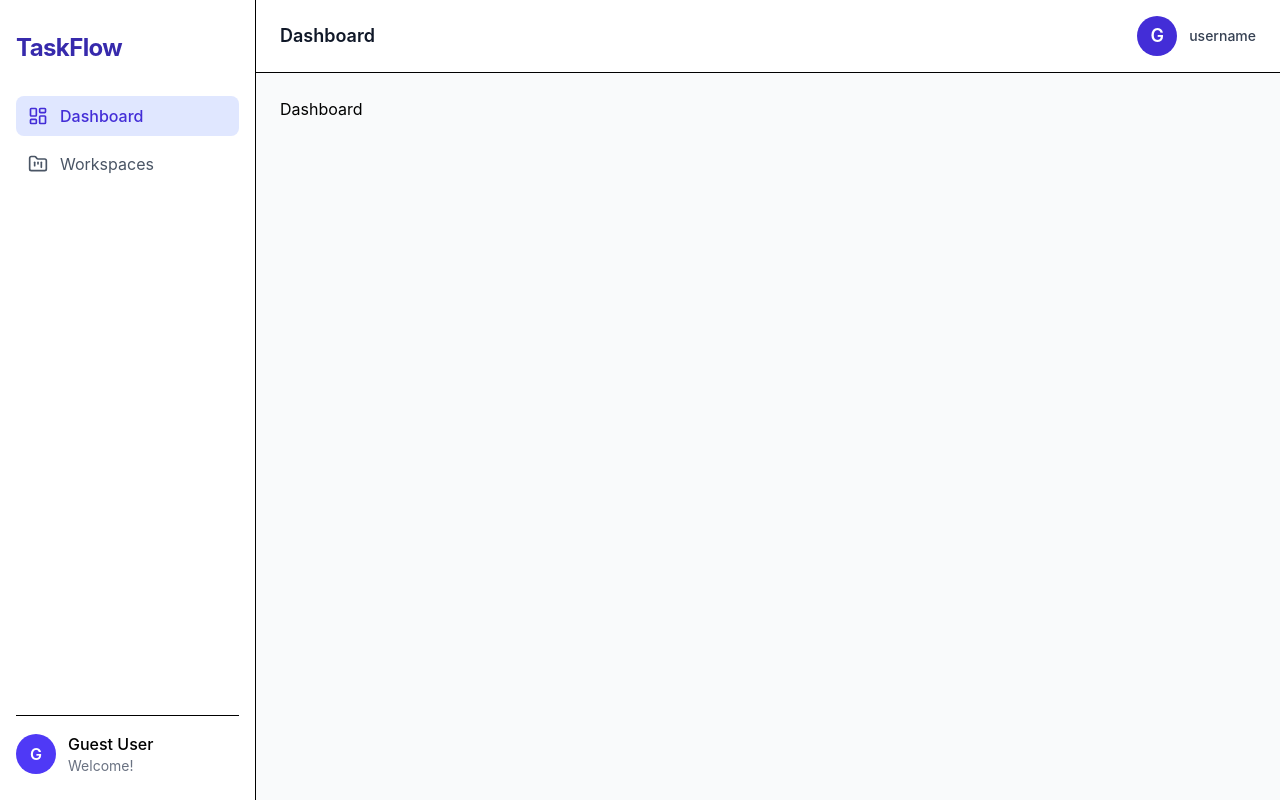
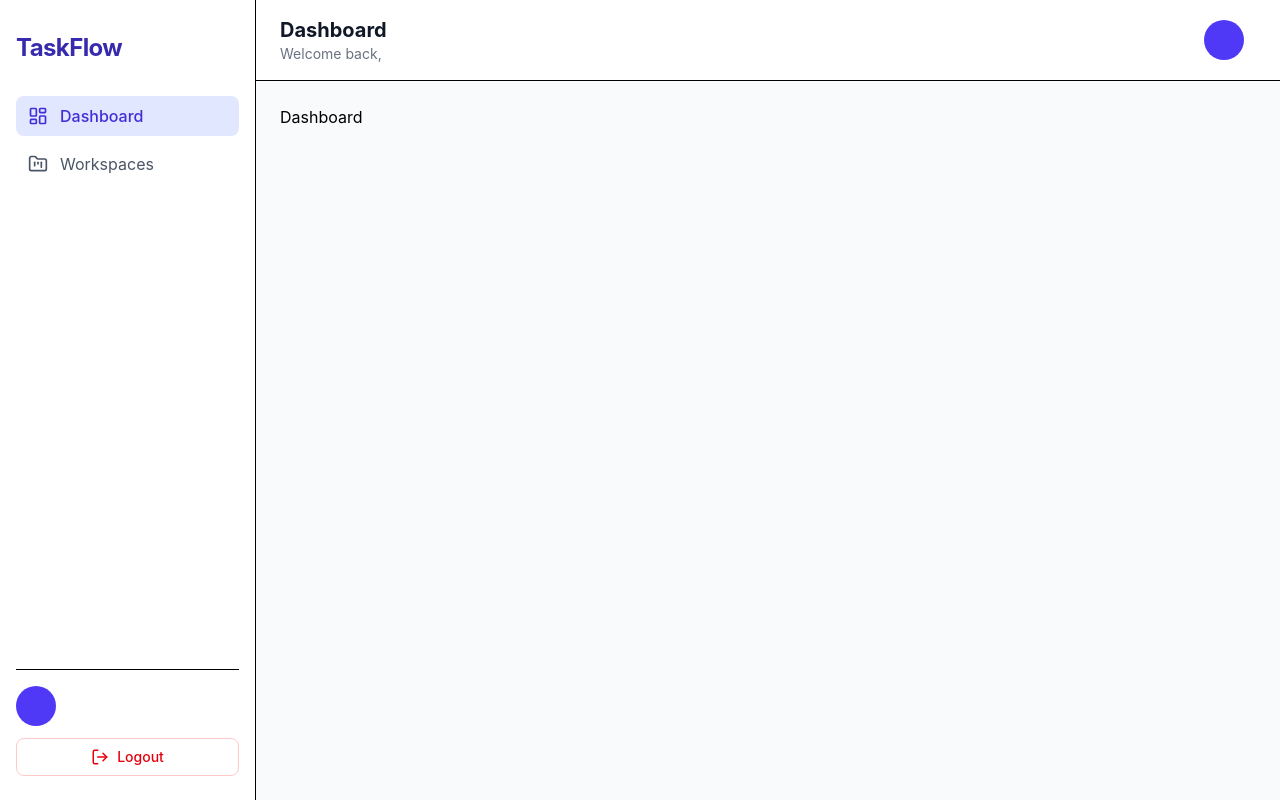
Before and after one commit to im-lunar/TaskFlow, a React (Vite) app in the folder client/: page /dashboard in a window 1280 px wide. Built offline with nearby package versions, Linux system fonts and the light colour scheme; no server answers; sample sign-in values are in the browser's storage.

Commit message:
feat(AuthContext): Built Authentication Context and implemented it inside the components using Custom hook

```diff
--- a/client/src/api/axios.ts
+++ b/client/src/api/axios.ts
@@ -7,4 +7,14 @@ const api = axios.create({
     }
 });
 
+api.interceptors.request.use((config) => {
+    const token = localStorage.getItem("taskflow_token");
+
+    if (token) {
+        config.headers.Authorization = `Bearer ${token}`;
+    }
+
+    return config;
+});
+
 export default api;
--- a/client/src/components/layout/Sidebar.tsx
+++ b/client/src/components/layout/Sidebar.tsx
@@ -1,7 +1,16 @@
-import { LayoutDashboard, FolderKanban } from "lucide-react";
-import { NavLink } from "react-router-dom";
+import { LayoutDashboard, FolderKanban, LogOut } from "lucide-react";
+import { NavLink, useNavigate } from "react-router-dom";
+import { useAuth } from "../../hooks/useAuth";
 
 function Sidebar() {
+    const { user, loading, logout } = useAuth();
+
+    const navigate = useNavigate();
+
+    const handleLogout = () => {
+        logout();
+        navigate("/login");
+    }
 
     const navItems = [
         {
@@ -18,10 +27,13 @@ function Sidebar() {
 
     const baseClass = "flex items-center gap-3 px-3 py-2 rounded-lg transition-colors";
 
-    const user = {
-        name: "Guest User",
-        subtitle: "Welcome!"
-    }
+    if (loading) {
+    return (
+        <aside className="w-64 border-r p-6">
+            Loading...
+        </aside>
+    );
+}
 
     return (
     <aside className="w-64 border-r flex flex-col justify-between px-4 py-6">
@@ -56,19 +68,28 @@ function Sidebar() {
         <div className="border-t pt-4">
             <div className="flex items-center gap-3">
                 <div className="w-10 h-10 rounded-full bg-indigo-600 text-white flex items-center justify-center font-semibold">
-                    {user.name.charAt(0)}
+                    {user?.name.charAt(0).toUpperCase()}
                 </div>
 
                 <div className="flex flex-col">
-                    <span className="font-medium text-grey-900">
-                        {user.name}
+                    <span className="font-medium text-gray-900">
+                        {user?.name}
                     </span>
 
                     <span className="text-sm text-gray-500">
-                        {user.subtitle}
+                        {user?.email}
                     </span>
+
                 </div>
             </div>
+
+            <button
+                onClick={handleLogout}
+                className="mt-3 flex w-full items-center justify-center gap-2 rounded-lg border border-red-200 px-3 py-2 text-sm font-medium text-red-600 transition-colors hover:bg-red-50"
+            >
+                <LogOut size={18} />
+                Logout
+            </button>
         </div>
     </aside>
     )
--- a/client/src/components/layout/TopNavbar.tsx
+++ b/client/src/components/layout/TopNavbar.tsx
@@ -1,18 +1,47 @@
+import { useAuth } from "../../hooks/useAuth";
+
 function TopNavbar() {
+
+    const { user, loading } = useAuth();
+
+    if (loading) {
+        return (
+            <header className="flex items-center justify-between py-4 px-6 border-b bg-white">
+                <div className="h-6 w-32 bg-gray-200 rounded animate-pulse"></div>
+
+                <div className="flex items-center gap-3">
+                    <div className="w-10 h-10 rounded-full bg-gray-200 animate-pulse"></div>
+                    <div className="h-4 w-24 bg-gray-200 rounded animate-pulse"></div>
+                </div>
+            </header>
+        );
+    }
+
     return (
-        <header className="flex items-center justify-between py-4 px-6 border-b">
-            <div className="text-lg font-semibold text-gray-900">
-                Dashboard
+        <header className="flex items-center justify-between py-4 px-6 border-b bg-white">
+            <div>
+                <h1 className="text-xl font-bold text-gray-900">
+                    Dashboard
+                </h1>
+                <p className="text-sm text-gray-500">
+                    Welcome back, {user?.name}
+                </p>
             </div>
 
             <div className="flex items-center gap-3">
-                <div className="flex items-center justify-center w-10 h-10 rounded-full bg-indigo-700 text-lg font-semibold text-white">
-                    G
+                <div className="flex h-10 w-10 items-center justify-center rounded-full bg-indigo-600 text-lg font-semibold text-white">
+                    {user?.name?.charAt(0).toUpperCase()}
                 </div>
 
-                <span className="text-sm font-medium text-gray-700">
-                    username
-                </span>
+                <div className="flex flex-col">
+                    <span className="text-sm font-semibold text-gray-800">
+                        {user?.name}
+                    </span>
+
+                    <span className="text-xs text-gray-500">
+                        {user?.email}
+                    </span>
+                </div>
             </div>
         </header>
     )
--- /dev/null
+++ b/client/src/context/AuthContext.tsx
@@ -0,0 +1,77 @@
+import { createContext, useEffect, useState, type ReactNode } from "react";
+import { getCurrentUser } from "../services/auth.services";
+
+type User = {
+    id: string;
+    name: string;
+    email: string;
+};
+
+type AuthContextType = {
+    user: User | null;
+    loading: boolean;
+    login: (token: string) => Promise<void>;
+    logout: () => void;
+};
+
+export const AuthContext = createContext<AuthContextType | null>(null);
+
+type AuthProviderProps = {
+    children: ReactNode;
+};
+
+export function AuthProvider ({children}: AuthProviderProps) {
+    const [user, setUser] = useState<User | null>(null);
+    const [loading, setLoading] = useState(true);
+
+    const loadUser = async () => {
+        const token = localStorage.getItem("taskflow_token");
+
+        if (!token) {
+            setUser(null);
+            setLoading(false);
+            return;
+        }
+
+        try{
+            const response = await getCurrentUser();
+
+            setUser(response.user);
+        } catch (error) {
+            console.error(error);
+
+            localStorage.removeItem("taskflow_token");
+            setUser(null);
+        } finally {
+            setLoading(false);
+        }
+    };
+
+    const login = async (token:string) => {
+        localStorage.setItem("taskflow_token", token);
+
+        await loadUser();
+    };
+
+    const logout = () => {
+        localStorage.removeItem("taskflow_token");
+        setUser(null);
+    };
+
+    useEffect(() => {
+        loadUser();
+    }, [])
+
+    return (
+        <AuthContext.Provider
+            value={{
+                user,
+                loading,
+                login,
+                logout
+            }}
+        >
+            {children}
+        </AuthContext.Provider>
+    );
+}
--- /dev/null
+++ b/client/src/hooks/useAuth.ts
@@ -0,0 +1,12 @@
+import { AuthContext } from "../context/AuthContext";
+import { useContext } from "react";
+
+export function useAuth() {
+    const context = useContext(AuthContext);
+
+    if (!context) {
+    throw new Error("useAuth must be used inside AuthProvider");
+    }
+
+    return context;
+}
--- a/client/src/layouts/DashboardLayout.tsx
+++ b/client/src/layouts/DashboardLayout.tsx
@@ -1,8 +1,11 @@
 import { Outlet } from "react-router-dom";
 import Sidebar from "../components/layout/Sidebar";
 import TopNavbar from "../components/layout/TopNavbar";
+import { useState } from "react";
 
 function DashboardLayout() {
+    const [user, setUser] = useState();
+
     return (
     <div className="flex min-h-screen">
         <Sidebar />
--- a/client/src/main.tsx
+++ b/client/src/main.tsx
@@ -3,11 +3,14 @@ import { createRoot } from 'react-dom/client'
 import './index.css'
 import App from './App.tsx'
 import { BrowserRouter } from 'react-router-dom'
+import { AuthProvider } from './context/AuthContext.tsx'
 
 createRoot(document.getElementById('root')!).render(
   <StrictMode>
   <BrowserRouter>
+  <AuthProvider>
     <App />
+  </AuthProvider>
   </ BrowserRouter>
   </StrictMode>,
 )
--- a/client/src/pages/Login.tsx
+++ b/client/src/pages/Login.tsx
@@ -9,6 +9,8 @@ import axios from "axios";
 
 import authBackground from "../assets/ChatGPT Image Jul 17, 2026, 10_15_46 PM.png"
 
+import { useAuth } from "../hooks/useAuth";
+
 function Login() {
     const navigate = useNavigate();
 
@@ -17,6 +19,8 @@ function Login() {
 
     const [loading, setLoading] = useState(false);
     const [error, setError] = useState("");
+
+    const { login } = useAuth();
 
     const handleSubmit = async (
         e: React.SubmitEvent<HTMLFormElement>
@@ -32,7 +36,7 @@ function Login() {
                 password,
             });
 
-            localStorage.setItem("taskflow_token", response.token);
+            await login(response.token);
 
             navigate("/dashboard");
         } catch (error) {
--- a/client/src/services/auth.services.ts
+++ b/client/src/services/auth.services.ts
@@ -20,3 +20,8 @@ export const signin = async (data: SigninData) => {
     const response = await api.post("/auth/login", data);
     return response.data;
 };
+
+export const getCurrentUser = async () => {
+    const response = await api.get("/auth/me");
+    return response.data;
+}
```
